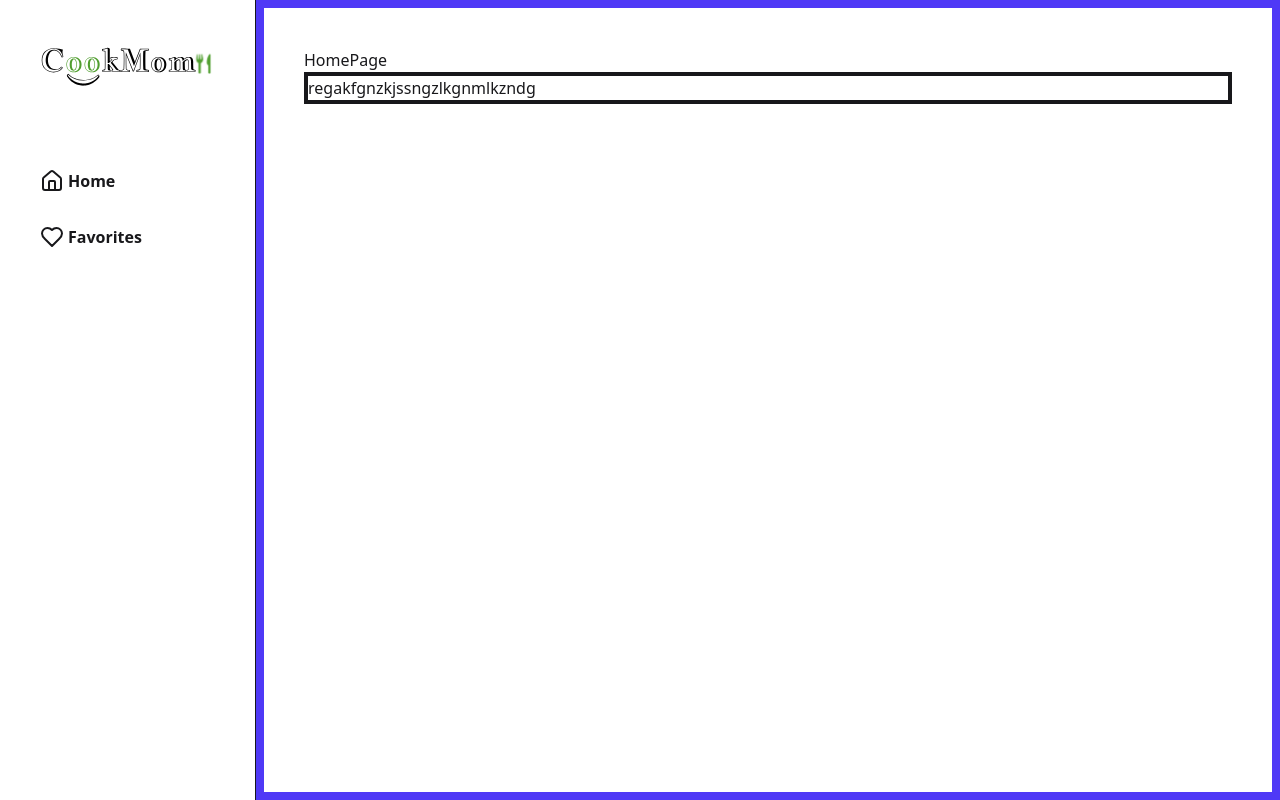
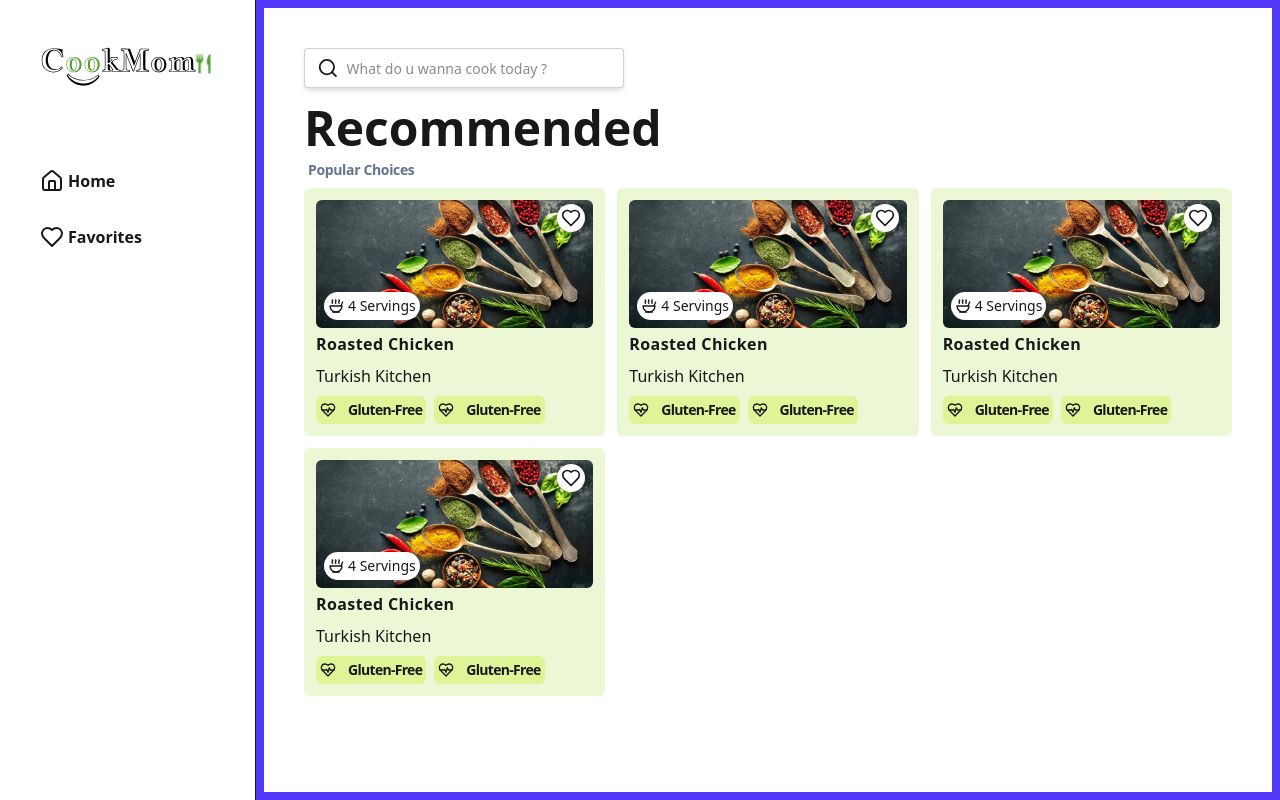
Before and after one commit to Shivangkrishn/recipie_app, a React (Vite) app: page / in a window 1280 px wide. Built offline with nearby package versions, Linux system fonts and the light colour scheme.

Commit message:
Designing completed

```diff
--- /dev/null
+++ b/src/components/RecipeCard.jsx
@@ -0,0 +1,43 @@
+import { Heart, HeartPulse, Soup } from "lucide-react";
+const RecipeCard = () => {
+  return (
+    <div className="flex flex-col rounded-md bg-[#ecf7d5] overflow-hidden p-3 relative">
+    <a href="#" className=" relative h-32">
+      <img
+        src="/public/1.jpg"
+        alt=" recipe"
+        className="rounded-md w-full h-full object-cover cursor-pointer"
+      />
+      <div className="absolute bottom-2 left-2 bg-white rounded-full p-1 cursor-pointer flex items-center gap-1 text-sm">
+        <Soup size={16} /> 4 Servings
+      </div>
+      <div className=" absolute top-1 right-2 bg-white rounded-full p-1 cursor-pointer">
+        <Heart
+          size={20}
+          className="hover:fill-red-500 hover:text-red-600"
+        />
+      </div>
+    </a>
+    <div className="flex mt-1">
+      <p className="font-bold tracking-wide"> Roasted Chicken</p>
+    </div>
+    <p className="my-2">Turkish Kitchen</p>
+    <div className="flex gap-2 mt-auto">
+      <div className=" flex gap-3 bg-[#def497] items-center p-1 rounded-md">
+        <HeartPulse size={16} />
+        <span className="text-sm tracking-tighter font-semibold">
+          Gluten-Free
+        </span>
+      </div>
+      <div className=" flex gap-3 bg-[#def497] items-center p-1 rounded-md">
+        <HeartPulse size={16} />
+        <span className="text-sm tracking-tighter font-semibold">
+          Gluten-Free
+        </span>
+      </div>
+    </div>
+  </div>
+  )
+}
+
+export default RecipeCard
--- a/src/pages/FavoritesPage.jsx
+++ b/src/pages/FavoritesPage.jsx
@@ -1,9 +1,29 @@
+import RecipeCard from "../components/RecipeCard";
+
 const FavoritesPage = () => {
+  const fav = true;
   return (
-    <div>
-      Fav page
+    <div className="bg-[#faf9fb] flex-1  p-10 min-h-screen">
+    <div className=" max-w-screen-lg mx-auto">
+      <p className="font-bold text-3xl md:text-5xl my-4">My Favorites</p>
+
+      {!fav &&(
+        <div className="h-[80vh] flex flex-col items-center gap-4">
+        <img src="/public/404.svg"  className="h-3/4"/>
+        </div>
+      )}
+      {fav &&(
+        <div className="grid grid-cols-1 md:grid-cols-2 lg:grid-cols-3 gap-4 ">
+        <RecipeCard/>
+        <RecipeCard/>
+        <RecipeCard/>
+        <RecipeCard/>
+        <RecipeCard/>
+        </div>
+      )}
+      </div>
     </div>
   )
 }
 
-export default FavoritesPage
+export default FavoritesPage;
--- a/src/pages/HomePage.jsx
+++ b/src/pages/HomePage.jsx
@@ -1,10 +1,33 @@
+import { Search } from "lucide-react";
+import RecipeCard from "../components/RecipeCard";
 const HomePage = () => {
-    return (
-      <div className="bg-[#faf9fb p-10 flex-1 border-8 border-indigo-600">
-      HomePage
-      <div className="Flex border-4"> regakfgnzkjssngzlkgnmlkzndg</div>
+  return (
+    <div className="bg-[#faf9fb p-10 flex-1 border-8 border-indigo-600">
+      <div className="max-w-screen-lg mx-auto">
+        <form>
+          <label className="input shadow-md flex items-center gap-2">
+            <Search size={24} />
+            <input
+              type="text"
+              className="text-sm md:text-md grow"
+              placeholder="What do u wanna cook today ?"
+            />
+          </label>
+        </form>
+        <h1 className=" font-bold text-3cl md:text-5xl mt-4"> Recommended</h1>
+        <p className=" text-slate-500 font-semibold ml-1 my-2 text-sm tracking-tight">
+          Popular Choices
+        </p>
+        <div className="grid gap-3 grid-cols-1 md:grid-cols-2 lg:grid-cols-3">
+          {/* 1st recipe */}
+          <RecipeCard />
+          <RecipeCard />
+          <RecipeCard />
+          <RecipeCard />
+        </div>
       </div>
-    )
-  }
+    </div>
+  );
+};
 
-  export default HomePage
+export default HomePage;
```
